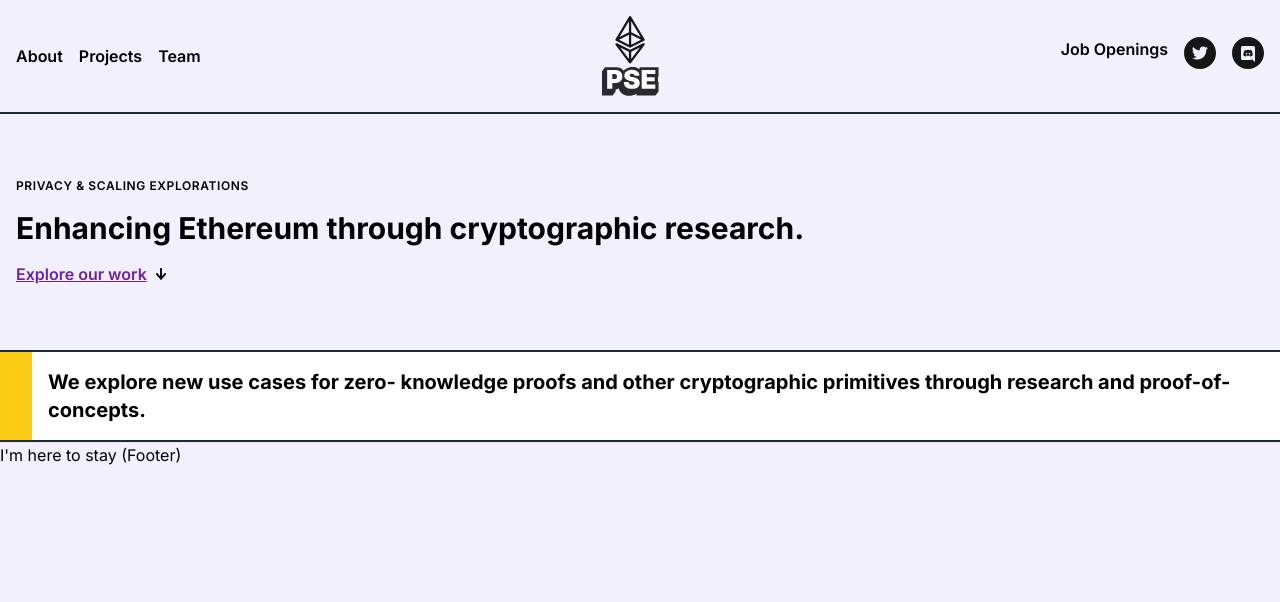
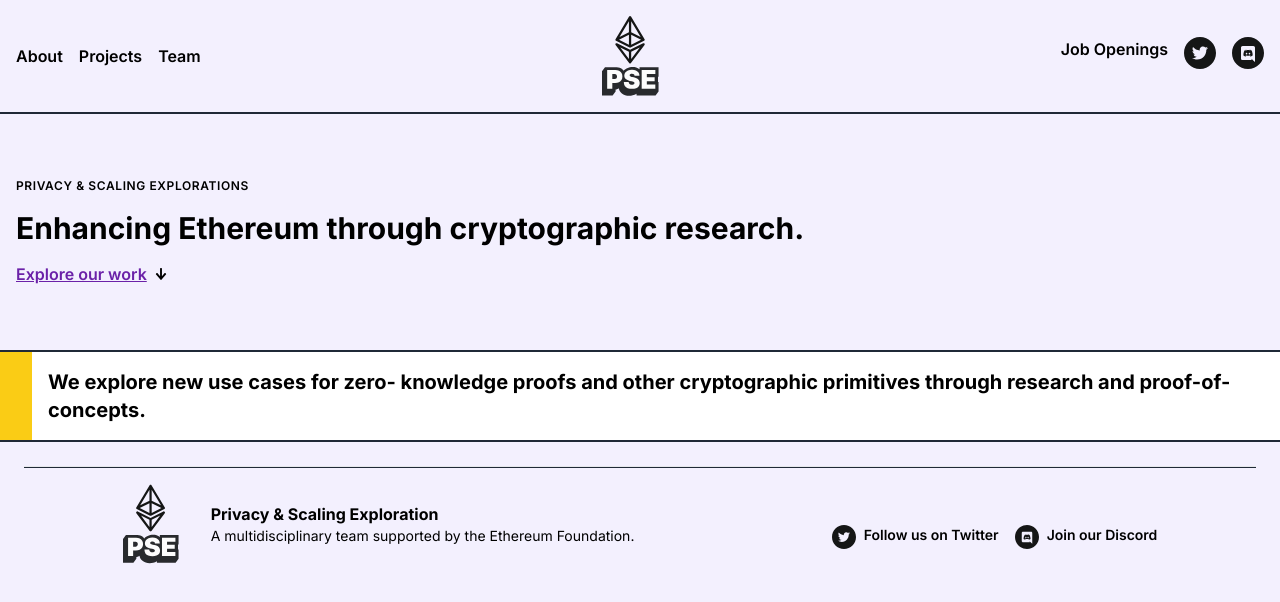
Before and after one commit to thebeyondr/pse-web, a Next.js app: page / in a window 1280 px wide. Shown: the top 602 px of the page. Built offline with nearby package versions, Linux system fonts and the light colour scheme.

Commit message:
feat: :sparkles: Add footer

```diff
--- a/components/Layout.tsx
+++ b/components/Layout.tsx
@@ -1,6 +1,7 @@
 import React, { ReactNode } from 'react';
 import Head from 'next/head';
 import Nav from './sections/Nav';
+import Footer from './sections/Footer';
 
 type Props = {
     children?: ReactNode;
@@ -67,10 +68,7 @@
             <Nav />
         </header>
         {children}
-        <footer>
-            <hr />
-            <span>I'm here to stay (Footer)</span>
-        </footer>
+        <Footer />
     </div>
 );
 
--- /dev/null
+++ b/components/sections/Footer.tsx
@@ -0,0 +1,46 @@
+import { FunctionComponent } from 'react';
+import Image from 'next/image';
+import NextLink from 'next/link';
+
+import pseLogo from '../../public/ui-images/pse-logo.svg';
+
+import { socialLinks } from '../../utils/navlinks';
+
+const Footer: FunctionComponent = () => (
+    <footer className="p-6">
+        <hr className="h-0.5 bg-gray-800 w-full" />
+        <div className="flex flex-col md:flex-row space-y-8 md:justify-around items-center">
+            <div className="flex space-x-8 p-4 items-center">
+                <Image src={pseLogo} width={56.76} height={80} />
+                <div className="flex flex-col">
+                    <h6 className="font-bold">
+                        Privacy & Scaling Exploration{' '}
+                    </h6>
+                    <p className="text-sm">
+                        A multidisciplinary team supported by the Ethereum
+                        Foundation.
+                    </p>
+                </div>
+            </div>
+            <div className="flex justify-between space-x-4 px-4 items-center font-semibold">
+                {socialLinks.map(({ label, link, src, msg }) => (
+                    <NextLink href={link}>
+                        <a className="flex space-x-2">
+                            <div>
+                                <Image
+                                    src={src}
+                                    alt={label}
+                                    width={24}
+                                    height={24}
+                                />
+                            </div>
+                            <p className="text-sm">{msg}</p>
+                        </a>
+                    </NextLink>
+                ))}
+            </div>
+        </div>
+    </footer>
+);
+
+export default Footer;
```
